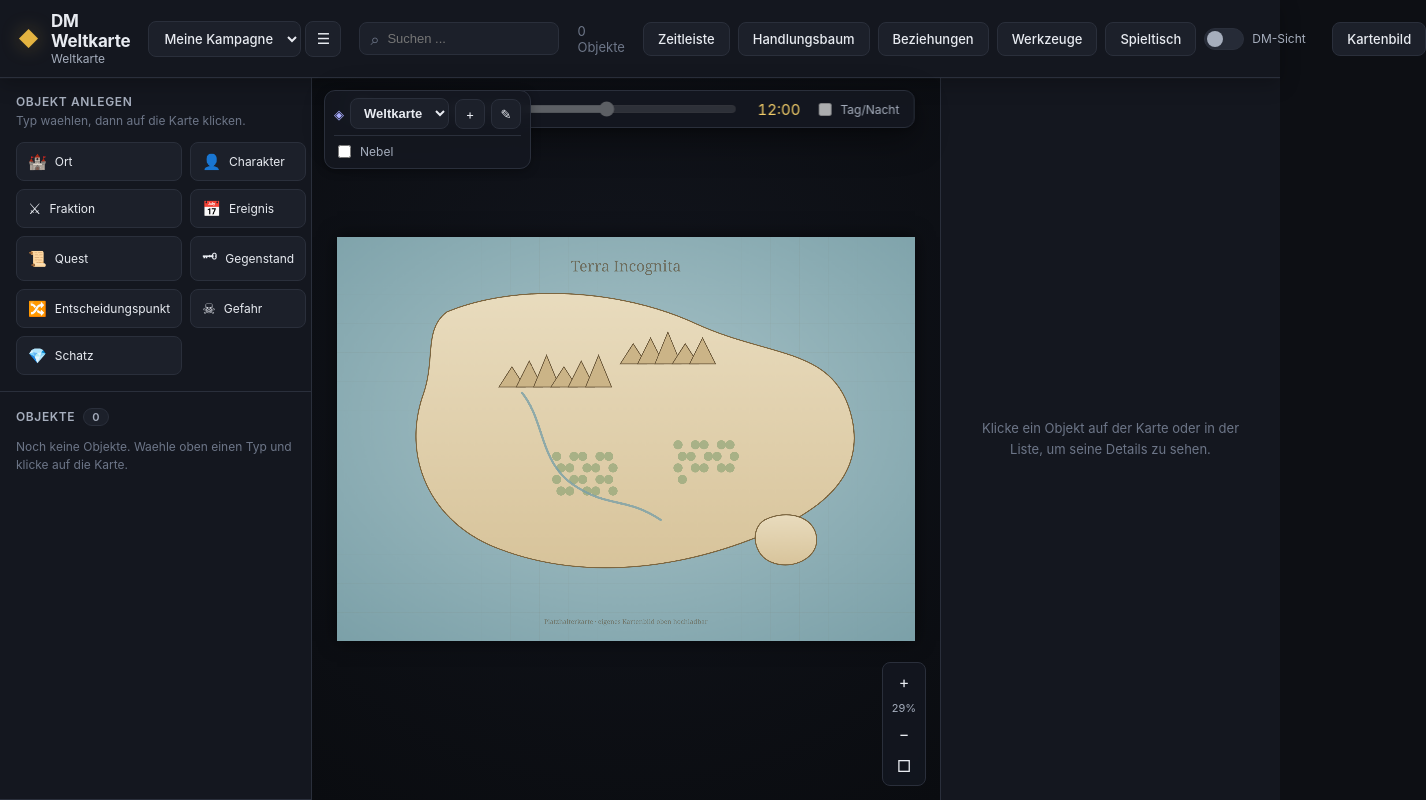
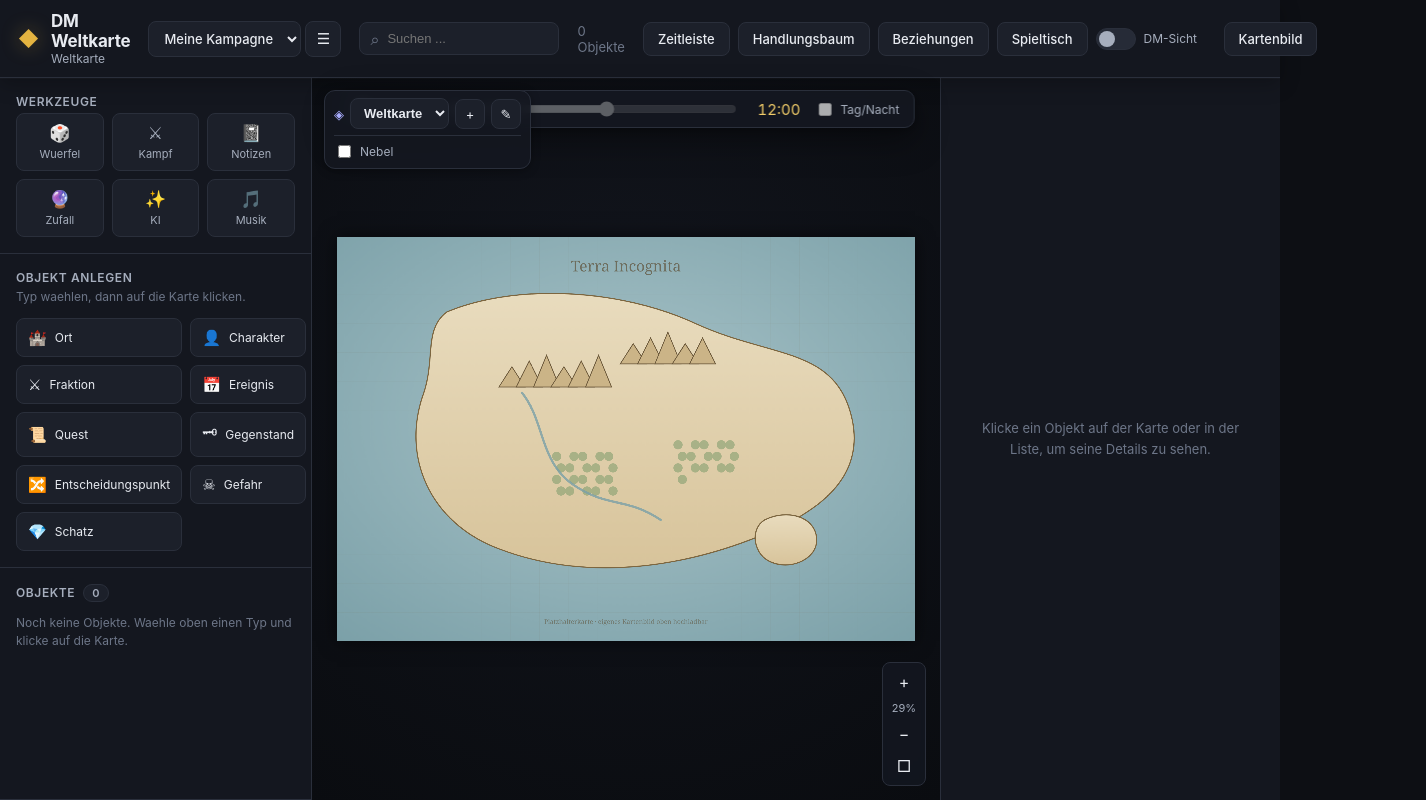
Before and after one commit to Element00000/DnDMaster, a React (Vite) app: page / in a window 1280 px wide. Shown: the whole page, 1426 px wide, since content can reach past the window. Built offline with nearby package versions, Linux system fonts and the light colour scheme.

Commit message:
schnellzugriff und openai api

```diff
--- a/api/_lib/imagegen.ts
+++ b/api/_lib/imagegen.ts
@@ -4,14 +4,29 @@
 //
 // Reihenfolge: GEMINI_API_KEY -> OPENAI_API_KEY -> Pollinations (kostenlos, ohne Key).
 
+export interface ImageOptions {
+  /** Vom Client gewaehlter Anbieter (optional). */
+  provider?: string
+  /** Vom Client uebergebener API-Key (optional; sonst Server-Env). */
+  apiKey?: string
+}
+
 /** Erzeugt ein Bild zum Prompt und liefert eine data-URL (base64). */
-export async function generateImageDataUrl(prompt: string): Promise<string> {
+export async function generateImageDataUrl(prompt: string, opts: ImageOptions = {}): Promise<string> {
   const clean = (prompt || '').trim()
   if (!clean) throw new Error('Kein Prompt angegeben.')
 
+  const provider = (opts.provider || '').trim()
+  const key = (opts.apiKey || '').trim()
+
+  // Ausdruecklich gewaehlter Anbieter (Key aus Anfrage, sonst aus Env).
+  if (provider === 'gemini') return geminiImage(clean, key || process.env.GEMINI_API_KEY || '')
+  if (provider === 'openai') return openaiImage(clean, key || process.env.OPENAI_API_KEY || '')
+  if (provider === 'pollinations') return pollinationsImage(clean)
+
+  // Automatik: erst Server-Env, sonst kostenlos ueber Pollinations.
   const gemini = process.env.GEMINI_API_KEY
   const openai = process.env.OPENAI_API_KEY
-
   if (gemini) return geminiImage(clean, gemini)
   if (openai) return openaiImage(clean, openai)
   return pollinationsImage(clean)
@@ -19,6 +34,7 @@ export async function generateImageDataUrl(prompt: string): Promise<string> {
 
 // ---------- Google Gemini (kostenloses Kontingent) ----------
 async function geminiImage(prompt: string, key: string): Promise<string> {
+  if (!key) throw new Error('Kein Gemini-API-Key hinterlegt (im KI-Werkzeug eintragen).')
   const model = process.env.GEMINI_IMAGE_MODEL || 'gemini-2.0-flash-preview-image-generation'
   const url = `https://generativelanguage.googleapis.com/v1beta/models/${model}:generateContent?key=${encodeURIComponent(key)}`
   const res = await fetch(url, {
@@ -46,6 +62,7 @@ async function geminiImage(prompt: string, key: string): Promise<string> {
 
 // ---------- OpenAI (gpt-image-1) ----------
 async function openaiImage(prompt: string, key: string): Promise<string> {
+  if (!key) throw new Error('Kein OpenAI-API-Key hinterlegt (im KI-Werkzeug eintragen).')
   const model = process.env.OPENAI_IMAGE_MODEL || 'gpt-image-1'
   const res = await fetch('https://api.openai.com/v1/images/generations', {
     method: 'POST',
--- a/api/generate-image.ts
+++ b/api/generate-image.ts
@@ -12,7 +12,10 @@ export default async function handler(req: any, res: any) {
   try {
     const body = typeof req.body === 'string' ? JSON.parse(req.body || '{}') : req.body || {}
     const prompt = String(body.prompt || '')
-    const dataUrl = await generateImageDataUrl(prompt)
+    const dataUrl = await generateImageDataUrl(prompt, {
+      provider: body.provider ? String(body.provider) : undefined,
+      apiKey: body.apiKey ? String(body.apiKey) : undefined,
+    })
     res.status(200).json({ dataUrl })
   } catch (e) {
     res.status(500).json({ error: e instanceof Error ? e.message : 'Bildgenerierung fehlgeschlagen.' })
--- a/src/components/Sidebar.tsx
+++ b/src/components/Sidebar.tsx
@@ -1,6 +1,16 @@
 import { ENTITY_TYPES, entityMeta } from '../types'
 import type { Entity, EntityType } from '../types'
 import { useStore } from '../store/useStore'
+import type { ToolTab } from '../store/useStore'
+
+const TOOL_ITEMS: { tab: ToolTab; label: string; icon: string }[] = [
+  { tab: 'wuerfel', label: 'Wuerfel', icon: '\u{1F3B2}' },
+  { tab: 'kampf', label: 'Kampf', icon: '\u{2694}' },
+  { tab: 'notizen', label: 'Notizen', icon: '\u{1F4D3}' },
+  { tab: 'zufall', label: 'Zufall', icon: '\u{1F52E}' },
+  { tab: 'ki', label: 'KI', icon: '\u{2728}' },
+  { tab: 'musik', label: 'Musik', icon: '\u{1F3B5}' },
+]
 
 export function Sidebar() {
   const campaign = useStore((s) => s.campaigns.find((c) => c.id === s.activeCampaignId) ?? s.campaigns[0])
@@ -12,6 +22,19 @@ export function Sidebar() {
   const selectEntity = useStore((s) => s.selectEntity)
   const selectedId = useStore((s) => s.selectedEntityId)
   const addEntity = useStore((s) => s.addEntity)
+  const toolsOpen = useStore((s) => s.toolsOpen)
+  const toolsTab = useStore((s) => s.toolsTab)
+  const setToolsOpen = useStore((s) => s.setToolsOpen)
+  const setToolsTab = useStore((s) => s.setToolsTab)
+
+  function openTool(tab: ToolTab) {
+    if (toolsOpen && toolsTab === tab) {
+      setToolsOpen(false)
+    } else {
+      setToolsTab(tab)
+      setToolsOpen(true)
+    }
+  }
 
   // Im Spielermodus nur entdeckte Objekte anzeigen.
   const visible = campaign.entities.filter((e) => !playerMode || e.visibility === 'spieler')
@@ -29,6 +52,23 @@ export function Sidebar() {
 
   return (
     <aside className="sidebar">
+      <section className="sidebar__section">
+        <h2 className="sidebar__heading">Werkzeuge</h2>
+        <div className="toolbar-grid">
+          {TOOL_ITEMS.map((t) => (
+            <button
+              key={t.tab}
+              className={`toolbtn${toolsOpen && toolsTab === t.tab ? ' is-active' : ''}`}
+              onClick={() => openTool(t.tab)}
+              title={t.label}
+            >
+              <span className="toolbtn__icon">{t.icon}</span>
+              <span className="toolbtn__label">{t.label}</span>
+            </button>
+          ))}
+        </div>
+      </section>
+
       {!playerMode && (
         <section className="sidebar__section">
           <h2 className="sidebar__heading">Objekt anlegen</h2>
--- a/src/components/TopBar.tsx
+++ b/src/components/TopBar.tsx
@@ -34,8 +34,6 @@ export function TopBar() {
   const setStoryTreeOpen = useStore((s) => s.setStoryTreeOpen)
   const relationGraphOpen = useStore((s) => s.relationGraphOpen)
   const setRelationGraphOpen = useStore((s) => s.setRelationGraphOpen)
-  const toolsOpen = useStore((s) => s.toolsOpen)
-  const setToolsOpen = useStore((s) => s.setToolsOpen)
   const tableMode = useStore((s) => s.tableMode)
   const setTableMode = useStore((s) => s.setTableMode)
 
@@ -233,13 +231,6 @@ export function TopBar() {
           Beziehungen
         </button>
         <button
-          className={`btn${toolsOpen ? ' btn--active' : ''}`}
-          onClick={() => setToolsOpen(!toolsOpen)}
-          title="DM-Werkzeuge ein-/ausblenden"
-        >
-          Werkzeuge
-        </button>
-        <button
           className="btn"
           onClick={() => setTableMode(true)}
           title="Aufgeraeumte Live-Ansicht fuer den Spieltisch"
--- a/src/index.css
+++ b/src/index.css
@@ -242,6 +242,42 @@ button {
   line-height: 1.5;
 }
 
+.toolbar-grid {
+  display: grid;
+  grid-template-columns: repeat(3, 1fr);
+  gap: 8px;
+}
+
+.toolbtn {
+  display: flex;
+  flex-direction: column;
+  align-items: center;
+  gap: 4px;
+  padding: 9px 4px;
+  border-radius: var(--radius-sm);
+  border: 1px solid var(--border);
+  background: var(--panel-2);
+  color: var(--ink-dim);
+  font-size: 11px;
+  transition: border-color 0.15s, background 0.15s, color 0.15s;
+}
+
+.toolbtn:hover {
+  border-color: var(--border-strong);
+  background: var(--elevated);
+  color: var(--ink);
+}
+
+.toolbtn.is-active {
+  border-color: var(--accent);
+  background: var(--accent-tint);
+  color: var(--accent-soft);
+}
+
+.toolbtn__icon {
+  font-size: 17px;
+}
+
 .type-grid {
   display: grid;
   grid-template-columns: 1fr 1fr;
--- a/src/store/useAiStore.ts
+++ b/src/store/useAiStore.ts
@@ -10,12 +10,27 @@ export const AI_MODELS = [
 
 export type AiModel = (typeof AI_MODELS)[number]['id']
 
+/** Bild-Anbieter fuer die Serverfunktion. */
+export const IMAGE_PROVIDERS = [
+  { id: 'auto', label: 'Automatisch (Server-Einstellung)' },
+  { id: 'gemini', label: 'Google Gemini (eigener Key)' },
+  { id: 'openai', label: 'OpenAI (eigener Key)' },
+  { id: 'pollinations', label: 'Pollinations (kostenlos, ohne Key)' },
+] as const
+
+export type ImageProvider = (typeof IMAGE_PROVIDERS)[number]['id']
+
 interface AiState {
   /** Anthropic API-Key (nur lokal im Browser gespeichert). */
   apiKey: string
   model: AiModel
+  /** Bildgenerierung: Anbieter + Key (an die Serverfunktion uebergeben). */
+  imageProvider: ImageProvider
+  imageKey: string
   setApiKey: (key: string) => void
   setModel: (m: AiModel) => void
+  setImageProvider: (p: ImageProvider) => void
+  setImageKey: (key: string) => void
 }
 
 /**
@@ -27,8 +42,12 @@ export const useAiStore = create<AiState>()(
     (set) => ({
       apiKey: '',
       model: 'claude-opus-5',
+      imageProvider: 'auto',
+      imageKey: '',
       setApiKey: (key) => set({ apiKey: key.trim() }),
       setModel: (m) => set({ model: m }),
+      setImageProvider: (p) => set({ imageProvider: p }),
+      setImageKey: (key) => set({ imageKey: key.trim() }),
     }),
     { name: 'dnd-weltkarte-ai' },
   ),
--- a/src/utils/imageGen.ts
+++ b/src/utils/imageGen.ts
@@ -1,11 +1,14 @@
 // Client-seitiger Aufruf des Server-Bild-Proxys. Kein API-Key im Browser —
 // der Schluessel liegt serverseitig (Vercel-Funktion / Vite-Dev-Middleware).
 
-export async function generateImage(prompt: string): Promise<string> {
+export async function generateImage(
+  prompt: string,
+  opts: { provider?: string; apiKey?: string } = {},
+): Promise<string> {
   const res = await fetch('/api/generate-image', {
     method: 'POST',
     headers: { 'content-type': 'application/json' },
-    body: JSON.stringify({ prompt }),
+    body: JSON.stringify({ prompt, provider: opts.provider, apiKey: opts.apiKey }),
   })
   if (!res.ok) {
     let msg = `Bildgenerierung fehlgeschlagen (${res.status}).`
--- a/vite.config.ts
+++ b/vite.config.ts
@@ -21,8 +21,11 @@ function imageApiPlugin(): Plugin {
         req.on('data', (c) => (body += c))
         req.on('end', async () => {
           try {
-            const { prompt } = JSON.parse(body || '{}')
-            const dataUrl = await generateImageDataUrl(String(prompt || ''))
+            const parsed = JSON.parse(body || '{}')
+            const dataUrl = await generateImageDataUrl(String(parsed.prompt || ''), {
+              provider: parsed.provider ? String(parsed.provider) : undefined,
+              apiKey: parsed.apiKey ? String(parsed.apiKey) : undefined,
+            })
             res.setHeader('content-type', 'application/json')
             res.end(JSON.stringify({ dataUrl }))
           } catch (e) {
```
Also changed, not shown: src/components/tools/AiTool.tsx (+48 -7 lines).
